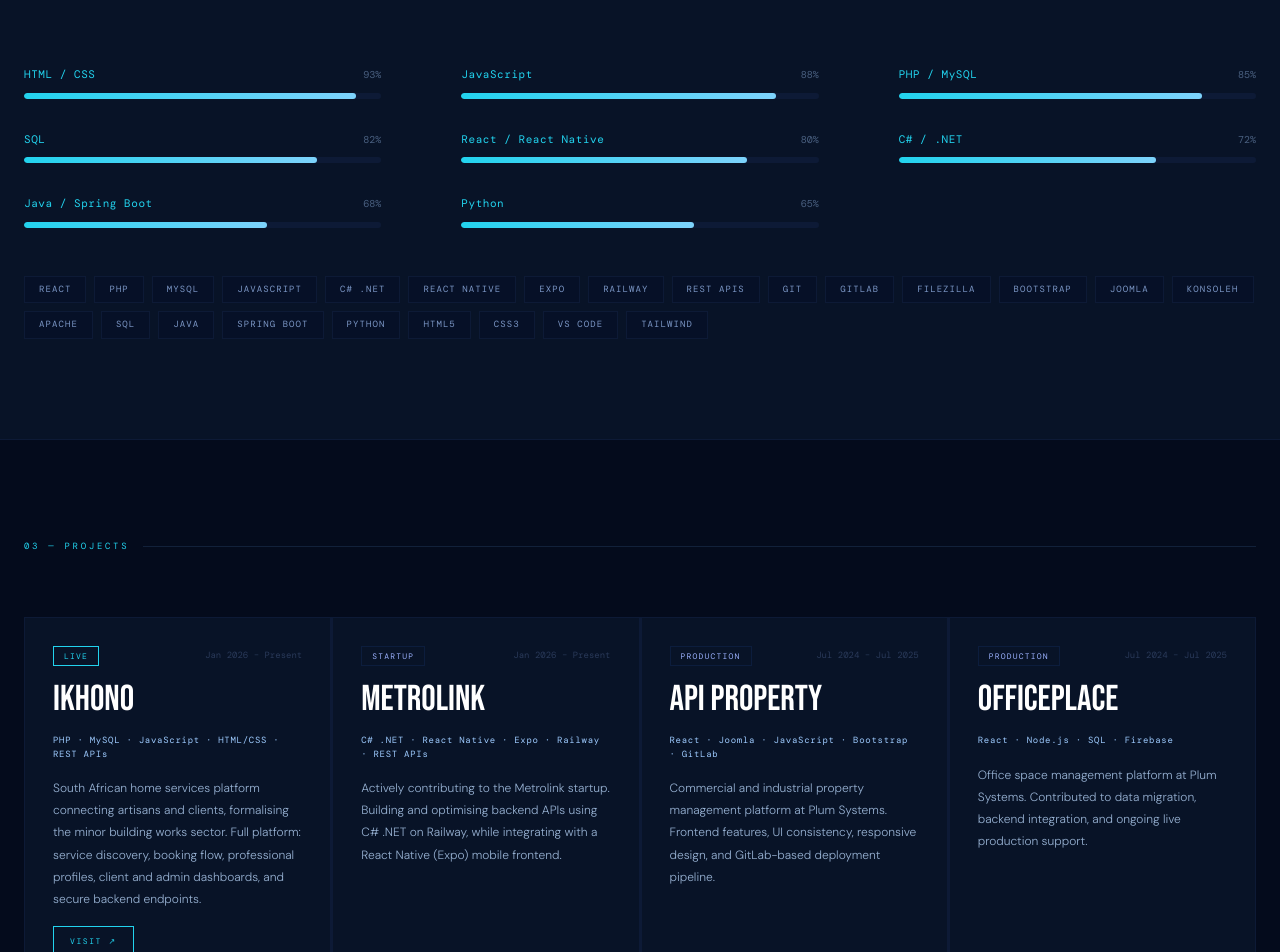
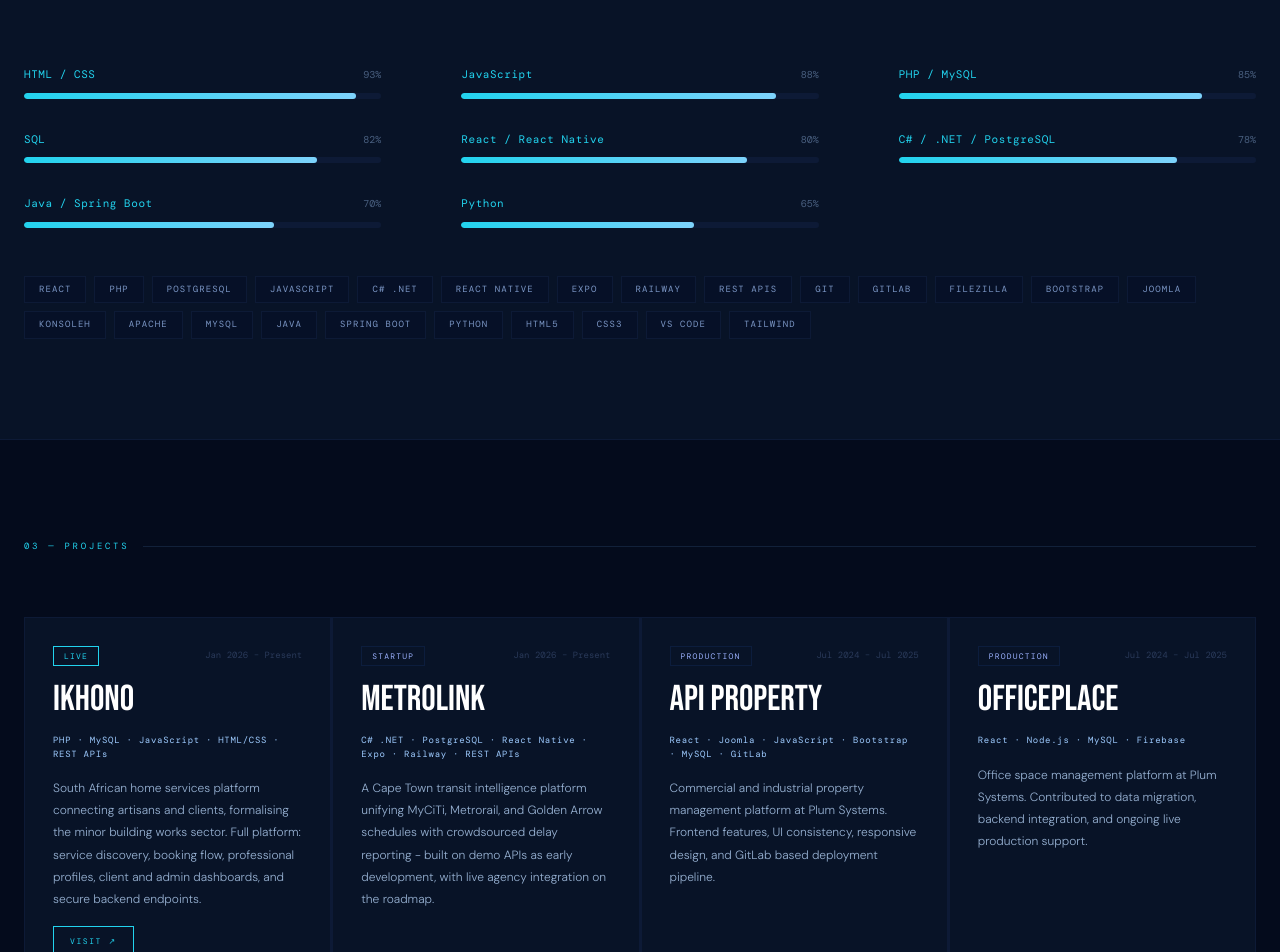
Before and after one commit to AneleNqabeni220403635/anele_portfolio, a Next.js app in the folder anele_portfolio/: page / in a window 1280 px wide. Shown: the part 1660-2612 px from the top of the page. Built offline with nearby package versions, Linux system fonts and the light colour scheme; no server answers.

Commit message:
desc update + cleanup

```diff
--- a/anele_portfolio/pages/index.jsx
+++ b/anele_portfolio/pages/index.jsx
@@ -9,15 +9,15 @@
   { name: "PHP / MySQL", level: 85 },
   { name: "SQL", level: 82 },
   { name: "React / React Native", level: 80 },
-  { name: "C# / .NET", level: 72 },
-  { name: "Java / Spring Boot", level: 68 },
+  { name: "C# / .NET / PostgreSQL" , level: 78 },
+  { name: "Java / Spring Boot", level: 70 },
   { name: "Python", level: 65 },
 ];
 
 const TICKER_TAGS = [
-  "React", "PHP", "MySQL", "JavaScript", "C# .NET", "React Native",
+  "React", "PHP", "PostgreSQL", "JavaScript", "C# .NET", "React Native",
   "Expo", "Railway", "REST APIs", "Git", "GitLab", "FileZilla",
-  "Bootstrap", "Joomla", "KonsoleH", "Apache", "SQL", "Java", "Spring Boot", "Python",
+  "Bootstrap", "Joomla", "KonsoleH", "Apache", "MySQL", "Java", "Spring Boot", "Python",
   "HTML5", "CSS3", "VS Code", "Tailwind",
 ];
 
@@ -34,25 +34,25 @@
   {
     name: "Metrolink",
     index: "02",
-    tech: ["C# .NET", "React Native", "Expo", "Railway", "REST APIs"],
+    tech: ["C# .NET","PostgreSQL", "React Native", "Expo", "Railway", "REST APIs"],
     period: "Jan 2026 – Present",
     badge: "STARTUP",
-    desc: "Actively contributing to the Metrolink startup. Building and optimising backend APIs using C# .NET on Railway, while integrating with a React Native (Expo) mobile frontend.",
+    desc: "A Cape Town transit intelligence platform unifying MyCiTi, Metrorail, and Golden Arrow schedules with crowdsourced delay reporting - built on demo APIs as early development, with live agency integration on the roadmap.",
     link: null,
   },
   {
     name: "API Property",
     index: "03",
-    tech: ["React", "Joomla", "JavaScript", "Bootstrap", "GitLab"],
+    tech: ["React", "Joomla", "JavaScript", "Bootstrap","MySQL", "GitLab"],
     period: "Jul 2024 – Jul 2025",
     badge: "PRODUCTION",
-    desc: "Commercial and industrial property management platform at Plum Systems. Frontend features, UI consistency, responsive design, and GitLab-based deployment pipeline.",
+    desc: "Commercial and industrial property management platform at Plum Systems. Frontend features, UI consistency, responsive design, and GitLab based deployment pipeline.",
     link: null,
   },
   {
     name: "Officeplace",
     index: "04",
-    tech: ["React", "Node.js", "SQL", "Firebase"],
+    tech: ["React", "Node.js", "MySQL", "Firebase"],
     period: "Jul 2024 – Jul 2025",
     badge: "PRODUCTION",
     desc: "Office space management platform at Plum Systems. Contributed to data migration, backend integration, and ongoing live production support.",
@@ -63,17 +63,17 @@
 const TIMELINE = [
   {
     period: "Jan 2026 – Present",
-    role: "Lead Developer Intern",
+    role: "Lead Developer Intern (Full Stack)",
     org: "iKhono",
-    location: "Durban, SA · Remote",
+    location: "Durban, South Africa · Remote",
     type: "work",
-    desc: "Leading full-stack development on iKhono, a platform formalising South Africa's minor building works and artisan services sector. Building client dashboards, booking systems, and backend integrations.",
+    desc: "Leading full stack development on iKhono, a platform formalising South Africa's minor building works and artisan services sector. Building client dashboards, booking systems, and backend integrations.",
   },
   {
-    period: "Jan 2025 – Present",
+    period: "Jan 2026 – Present",
     role: "Full Stack Developer",
     org: "Metrolink",
-    location: "Cape Town · Startup",
+    location: "Cape Town · Startup · Early Development",
     type: "work",
     desc: "Actively contributing to the Metrolink startup. Building and optimising backend APIs using C# .NET on Railway, while integrating with a React Native (Expo) mobile frontend.",
   },
@@ -504,7 +504,7 @@
               </div>
 
               <div style={{ display: "flex", gap: "36px", flexWrap: "wrap" }}>
-                {[["1+", "Years Exp."], ["4", "Projects"], ["8+", "Languages"]].map(([val, label]) => (
+                {[["1+", "Years Exp."], ["4", "Projects"], ["8+", "Programming Languages"]].map(([val, label]) => (
                   <div key={label} style={{ textAlign: "right" }}>
                     <p style={{ fontFamily: "'Bebas Neue', sans-serif", fontSize: "44px", lineHeight: 1, color: "#22d3ee" }}>{val}</p>
                     <p style={{ fontFamily: "'DM Mono', monospace", fontSize: "8px", letterSpacing: "0.22em", color: "#9ecbff", textTransform: "uppercase", marginTop: "4px" }}>{label}</p>
```
